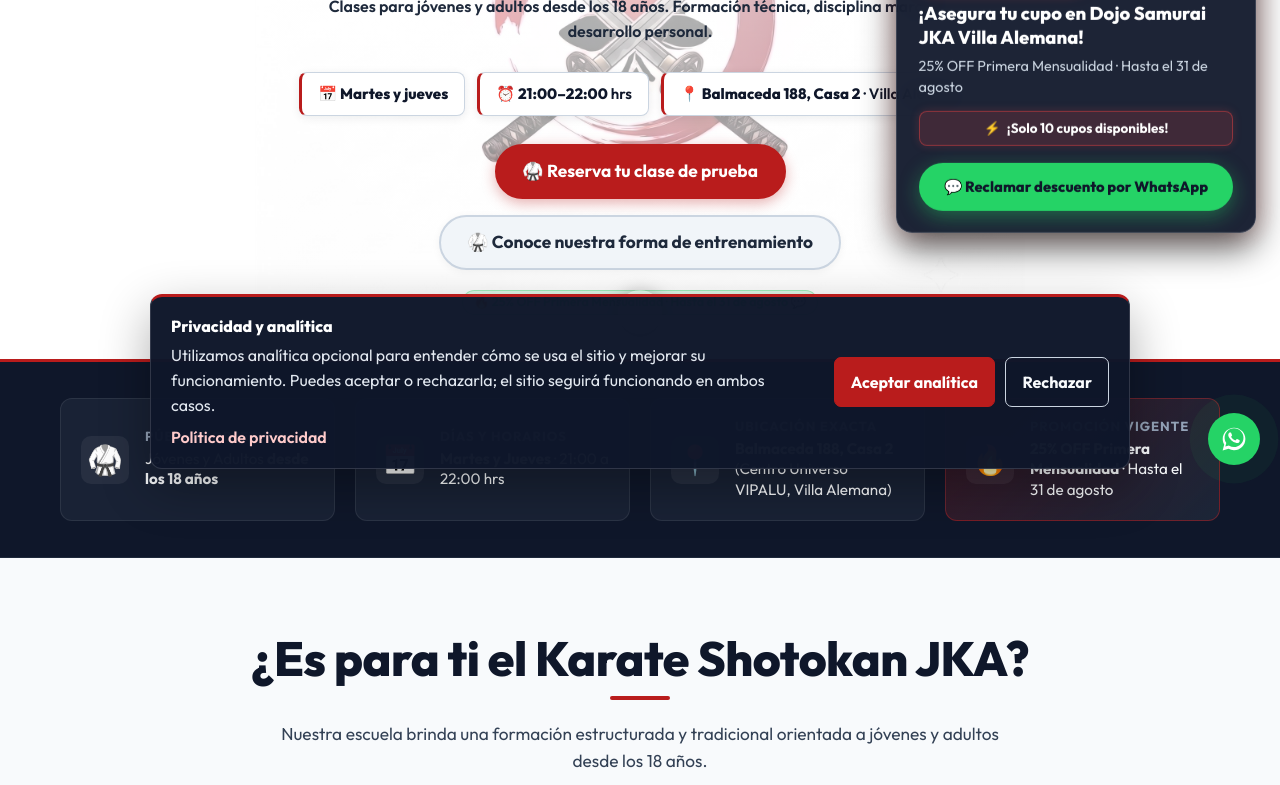
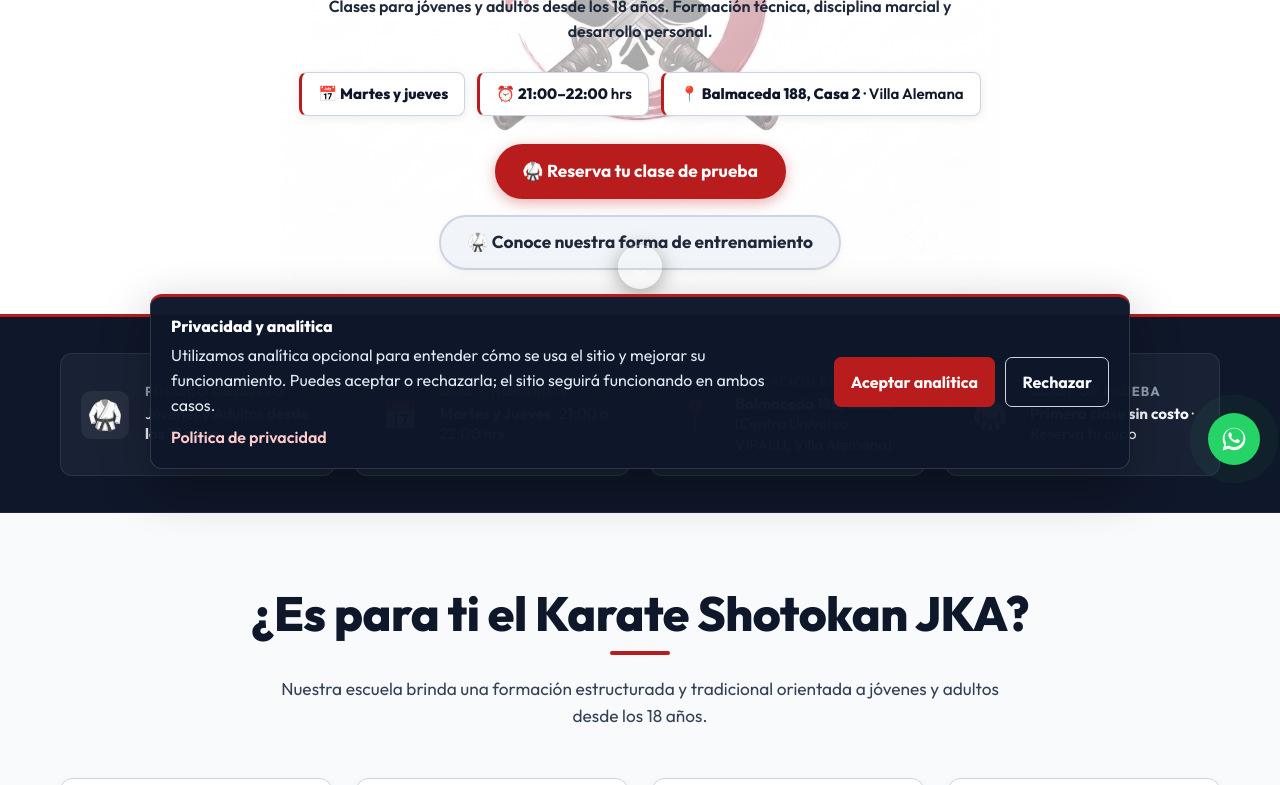
Before and after one commit to hakushiAndres/Dojo_Samurai, a website: page index.html in a window 1280 px wide. Shown: the part 315-1100 px from the top of the page. Drawn offline with Linux system fonts and the light colour scheme.

Commit message:
chore: remove expired august promotion

```diff
--- a/index.html
+++ b/index.html
@@ -101,24 +101,7 @@
 </head>
 
 <body>
-    <!-- Promotional Flyout Widget (Bottom-Right Glassmorphic Card) -->
-    <div id="promo-flyout-widget" class="promo-flyout-card" aria-label="Promoción Dojo Samurai JKA Villa Alemana">
-        <button id="close-flyout" class="flyout-close-btn" aria-label="Cerrar ventana promocional" title="Cerrar">✕</button>
-        <div class="flyout-badge">🔥 25% DE DESCUENTO</div>
-        <h3 class="flyout-title">¡Asegura tu cupo en Dojo Samurai JKA Villa Alemana!</h3>
-        <p class="flyout-subtitle">25% OFF Primera Mensualidad · Hasta el 31 de agosto</p>
-        <div class="flyout-spots-tag">⚡ <strong>¡Solo 10 cupos disponibles!</strong></div>
-        <a href="https://wa.me/56942825617?text=Hola,%20quisiera%20aprovechar%20la%20promoción%20del%2025%25%20de%20descuento%20en%20la%20primera%20mensualidad%20para%20las%20clases%20de%20Karate%20Shotokan%20JKA%20en%20Villa%20Alemana."
-            target="_blank" rel="noopener noreferrer" class="flyout-cta-btn" data-track-event="click_whatsapp" data-track-intent="promo" data-track-placement="promo_flyout">
-            💬 Reclamar descuento por WhatsApp
-        </a>
-    </div>
 
-    <!-- Re-open Floating Bubble Trigger Button -->
-    <button id="promo-reopen-bubble" class="promo-reopen-bubble" aria-label="Reabrir promoción 25% OFF" title="Ver 25% OFF">
-        <span class="bubble-gift-icon">🎁</span>
-        <span class="bubble-label">25% OFF</span>
-    </button>
 
     <!-- Main Navigation Header -->
     <nav id="navbar" class="main-nav">
@@ -225,9 +208,6 @@
                             🥋 Conoce nuestra forma de entrenamiento
                         </a>
                     </div>
-                    <div class="hero-promo-secondary-row" style="margin-top: 1.25rem;">
-                        <a href="https://wa.me/56942825617?text=Hola,%20quisiera%20aprovechar%20la%20promoción%20del%2025%25%20de%20descuento%20en%20la%20primera%20mensualidad%20para%20las%20clases%20de%20Karate%20Shotokan%20JKA%20en%20Villa%20Alemana." target="_blank" rel="noopener noreferrer" class="badge promo-hero-pill" data-track-event="click_whatsapp" data-track-intent="promo" data-track-placement="hero_promo">🔥 25% OFF Primera Mensualidad · Hasta el 31 de agosto 💬</a>
-                    </div>
                 </div>
             </div>
         </div>
@@ -264,11 +244,11 @@
                         <p><strong>Balmaceda 188, Casa 2</strong> (Centro Universo VIPALU, Villa Alemana)</p>
                     </div>
                 </div>
-                <div class="commercial-card promo-card">
-                    <div class="commercial-icon">🔥</div>
+                <div class="commercial-card">
+                    <div class="commercial-icon">🥋</div>
                     <div class="commercial-info">
-                        <h3>Promoción Vigente</h3>
-                        <p><strong>25% OFF Primera Mensualidad</strong> · Hasta el 31 de agosto</p>
+                        <h3>Clase de Prueba</h3>
+                        <p><strong>Primera clase sin costo</strong> · Reserva tu cupo</p>
                     </div>
                 </div>
             </div>
```
